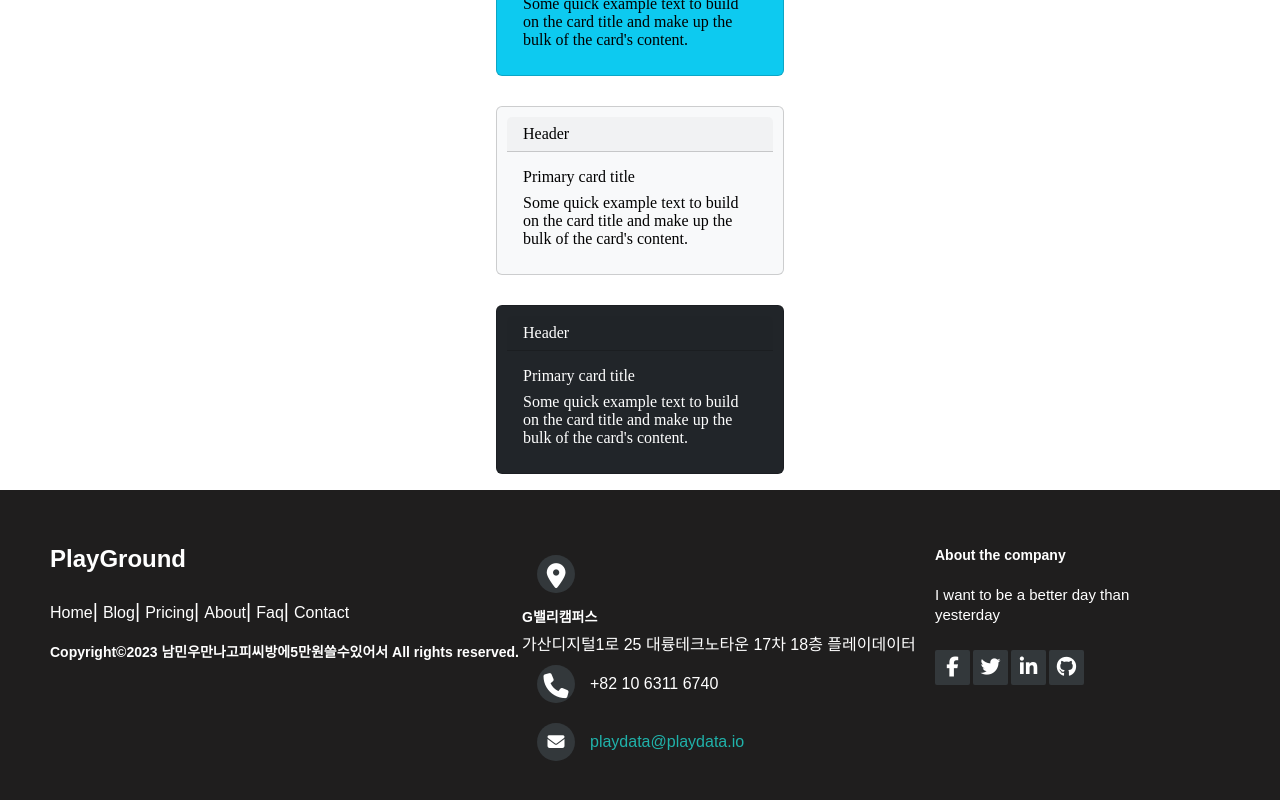
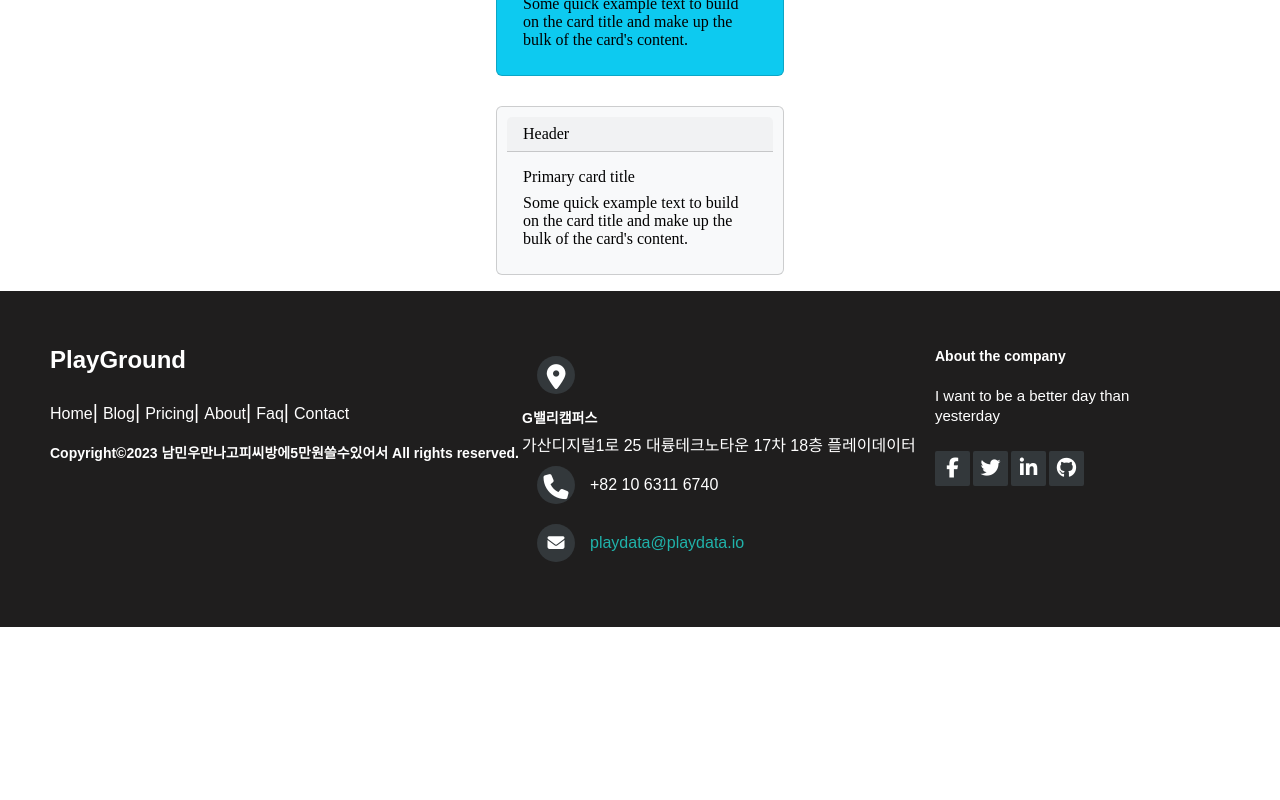
Before and after one commit to jaynamm/playground-react, a React (Create React App) app: page /home in a window 1280 px wide. Shown: the part 969-1769 px from the top of the page. After the commit the page ends 1596 px from the top, so only its background shows below. Built offline with nearby package versions, Linux system fonts and the light colour scheme; no server answers.

Commit message:
Refactor: 규격에 맞게 개수 수정

```diff
--- a/src/components/Feed/FeedCard.js
+++ b/src/components/Feed/FeedCard.js
@@ -77,19 +77,6 @@ export default function () {
                 </div>
             </div>
 
-            <div>
-                <div className="card text-bg-dark mb-3" style={{ maxWidth: '18rem' }}>
-                    <div className="card-header">Header</div>
-                    <div className="card-body">
-                        <h5 className="card-title">Primary card title</h5>
-                        <p className="card-text">
-                            Some quick example text to build on the card title and make up the bulk of the card's content.
-                        </p>
-                    </div>
-                </div>
-            </div>
-
-
 
         </div> // 마지막 div
     )
```
